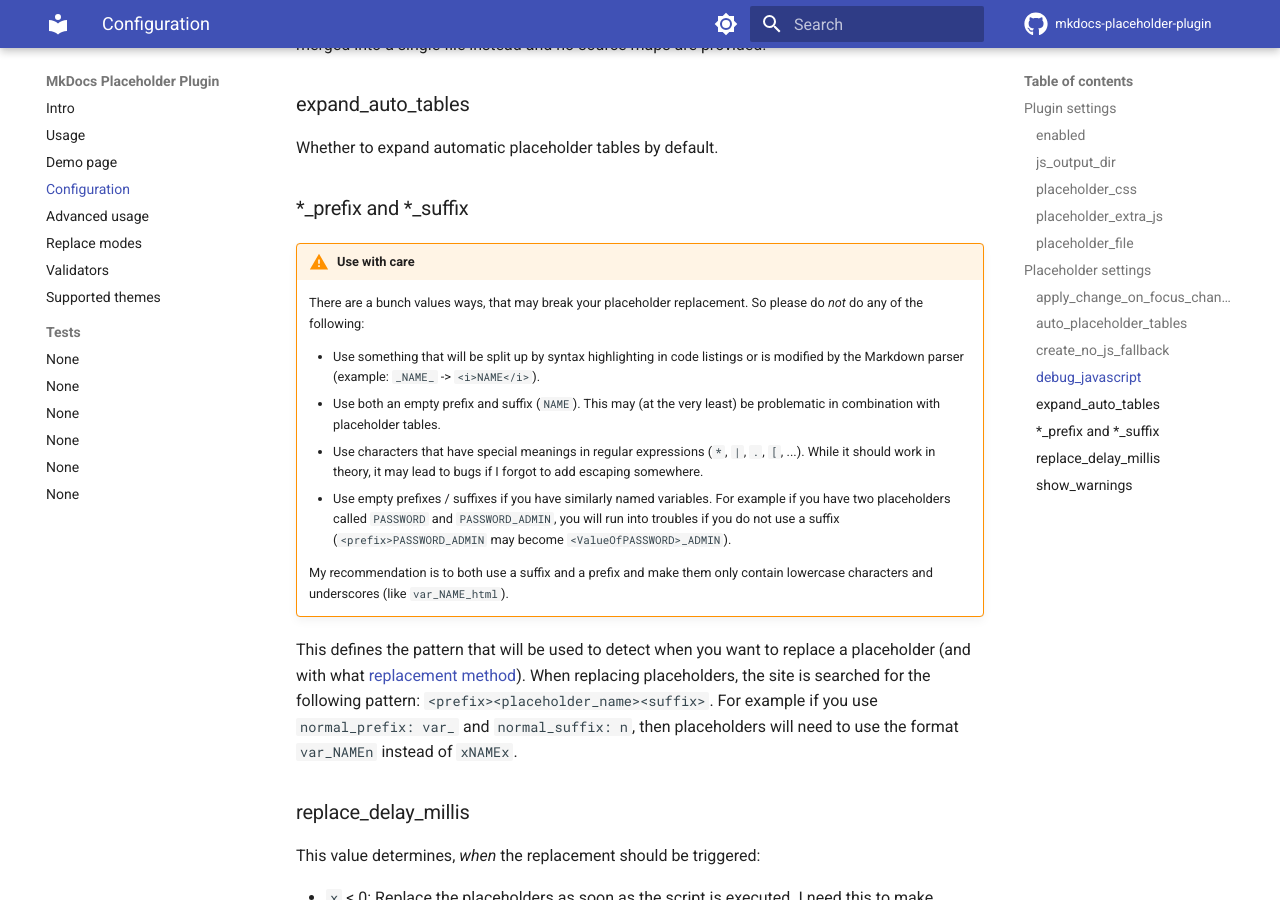
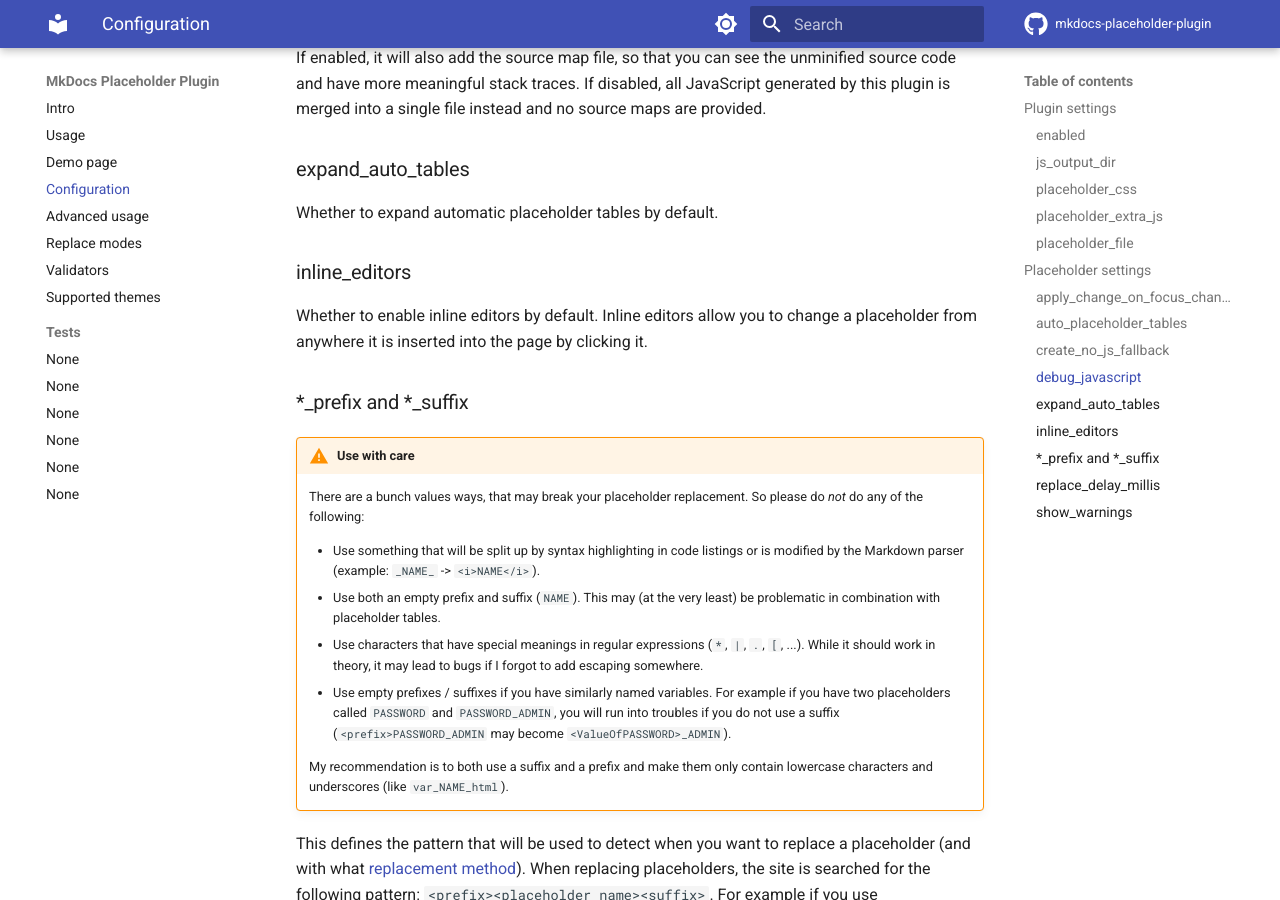
Before and after one commit to six-two/mkdocs-placeholder-plugin, an MkDocs documentation site: the page built from docs/configuration.md, in a window 1280 px wide and 900 px high, scrolled down 4335 px. Built offline with MkDocs 1.6.1 and Material for MkDocs 9.7.7, drawn with Linux system fonts in a browser that asks for light colours; comment, search, counter and statistics services are not loaded; some of the changed text lies outside the part shown.

Commit message:
Documented `inline_editors` setting

```diff
--- a/docs/configuration.md
+++ b/docs/configuration.md
@@ -87,6 +87,7 @@ dynamic_suffix | `str` | `d`
 expand_auto_tables | `bool` | `True`
 html_prefix | `str` | `i`
 html_suffix | `str` | `i`
+inline_editors | `bool` | `True`
 normal_prefix | `str` | `x`
 normal_suffix | `str` | `x`
 replace_delay_millis | `int` | `0`
@@ -147,6 +149,11 @@ If disabled, all JavaScript generated by this plugin is merged into a single fil
 
 Whether to expand automatic placeholder tables by default.
 
+### inline_editors
+
+Whether to enable inline editors by default.
+Inline editors allow you to change a placeholder from anywhere it is inserted into the page by clicking it.
+
 ### \*\_prefix and \*\_suffix
 
 !!! warning "Use with care"
```
Also changed, not shown: other parts of docs/configuration.md (+1 -0 lines), README.md (+2 -1 lines), docs/index.md (+1 -0 lines), docs/replace-modes.md (+1 -0 lines).
